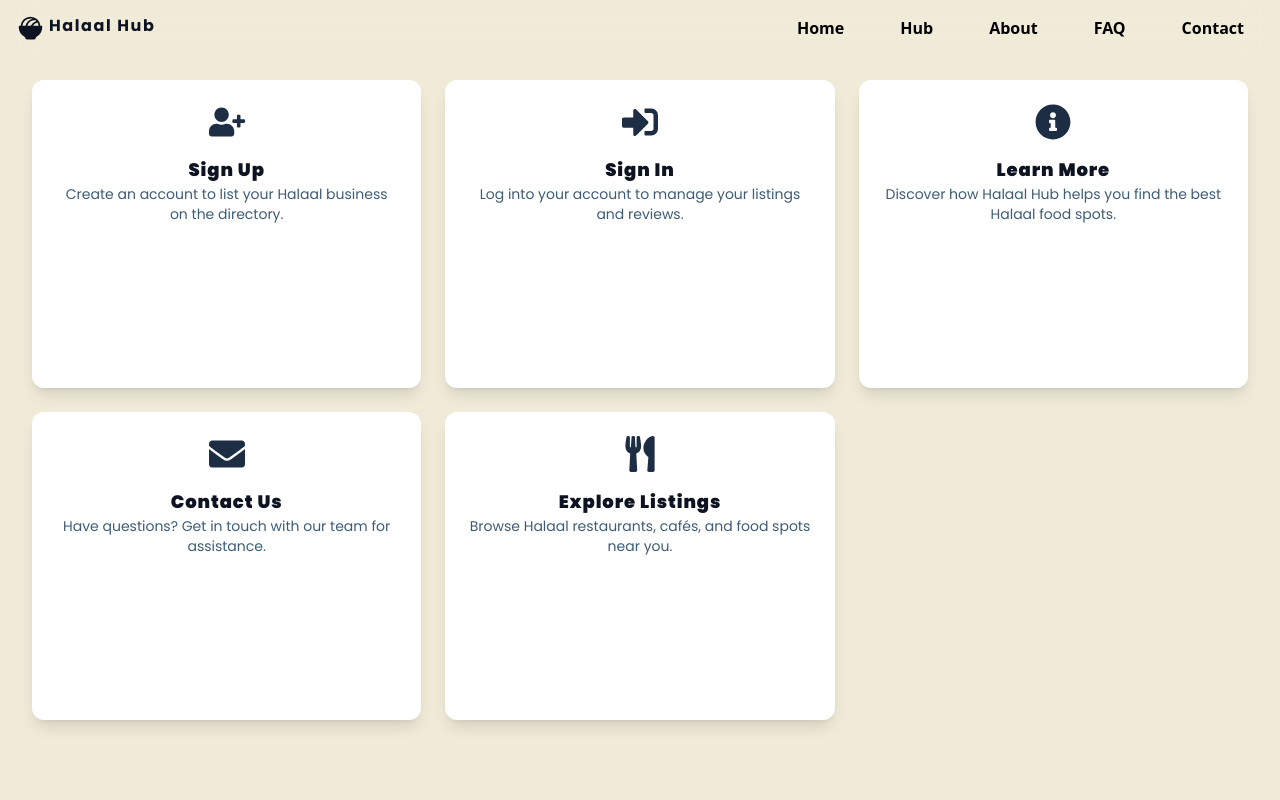
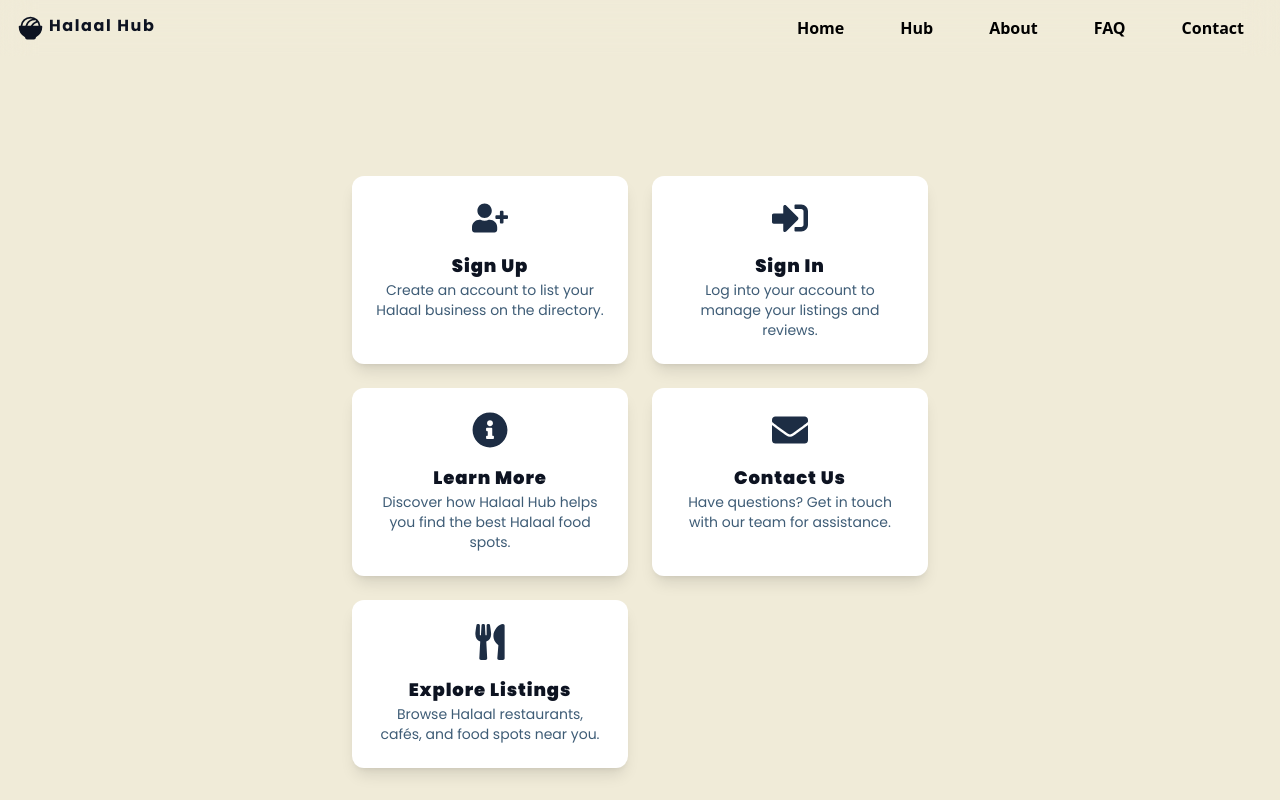
Before and after one commit to Junaidadams/halaal-hub, a React app: page /get-started in a window 1280 px wide. Shown: the top 800 px of the page. Built offline with nearby package versions, Linux system fonts and the light colour scheme; the HTML template or start-up script is replaced by a standard one.

Commit message:
Small changes

```diff
--- a/constants.js
+++ b/constants.js
@@ -90,7 +90,7 @@ export const getStartedOptions = [
   {
     key: 5,
     name: "Explore Listings",
-    link: "/listings",
+    link: "/hub",
     description: "Browse Halaal restaurants, cafés, and food spots near you.",
     icon: FaUtensils,
   },
--- a/src/components/DropdownMenu.jsx
+++ b/src/components/DropdownMenu.jsx
@@ -18,7 +18,7 @@ const DropdownMenu = ({ buttonContent, children, className = "" }) => {
 
   return (
     <div
-      className={`relative ${className} bg-white  border-black px-1 md:px-4 md:py-2 flex items-center `}
+      className={`relative ${className} bg-white  border-black px-1 md:px-4 md:py-1 flex items-center `}
       ref={dropdownRef}
     >
       <button
--- a/src/pages/DetailedListingView.jsx
+++ b/src/pages/DetailedListingView.jsx
@@ -30,9 +30,9 @@ const DetailedListingView = () => {
 
   return (
     <div className="min-h-screen -mt-[56px] bg-eggshell flex">
-      <div className="mx-auto my-20 min-h-screen w-[95%] flex flex-col">
+      <div className="mx-auto my-20 min-h-screen w-[95%] flex flex-col font-poppins">
         <h1 className="text-2xl font-bold capitalize mb-2">
-          {listing.name} - {listing.category}
+          {listing.name} - ({listing.category})
         </h1>
         <img
           src={listing.imageUrl}
--- a/src/pages/GetStarted.jsx
+++ b/src/pages/GetStarted.jsx
@@ -4,7 +4,8 @@ import { Link } from "react-router-dom";
 const GetStarted = () => {
   return (
     <div className="min-h-screen -mt-[56px] bg-eggshell flex">
-      <div className="mx-auto my-20 grid gap-6 w-[95%] sm:grid-cols-2 md:grid-cols-3 font-poppins">
+      <div className="mx-auto my-20  w-[95%]  font-poppins">
+        <div className="grid grid-cols-1 md:grid-cols-2 gap-2 lg:gap-4 xl:gap-6 mx-auto md:my-10 lg:my-14 xl:my-20 sm:w-2/3 xl:w-1/2 border-b border-black border-dashed pb-20 p-4">
           {getStartedOptions.map(
             ({ key, name, link, description, icon: Icon }) => (
               <Link
@@ -26,6 +27,7 @@ const GetStarted = () => {
           )}
         </div>
       </div>
+    </div>
   );
 };
 
--- a/src/pages/Hub.jsx
+++ b/src/pages/Hub.jsx
@@ -101,7 +101,7 @@ const Hub = () => {
             </DropdownMenu>
 
             <input
-              className="border border-black border-x-0 py-2 px-4 focus:outline-none text-sm md:text-base"
+              className="border border-black border-x-0 px-4 focus:outline-none text-sm md:text-base"
               placeholder="Search listings..."
             />
             <button
```
Lines whose indentation alone changed are shown as unchanged.
